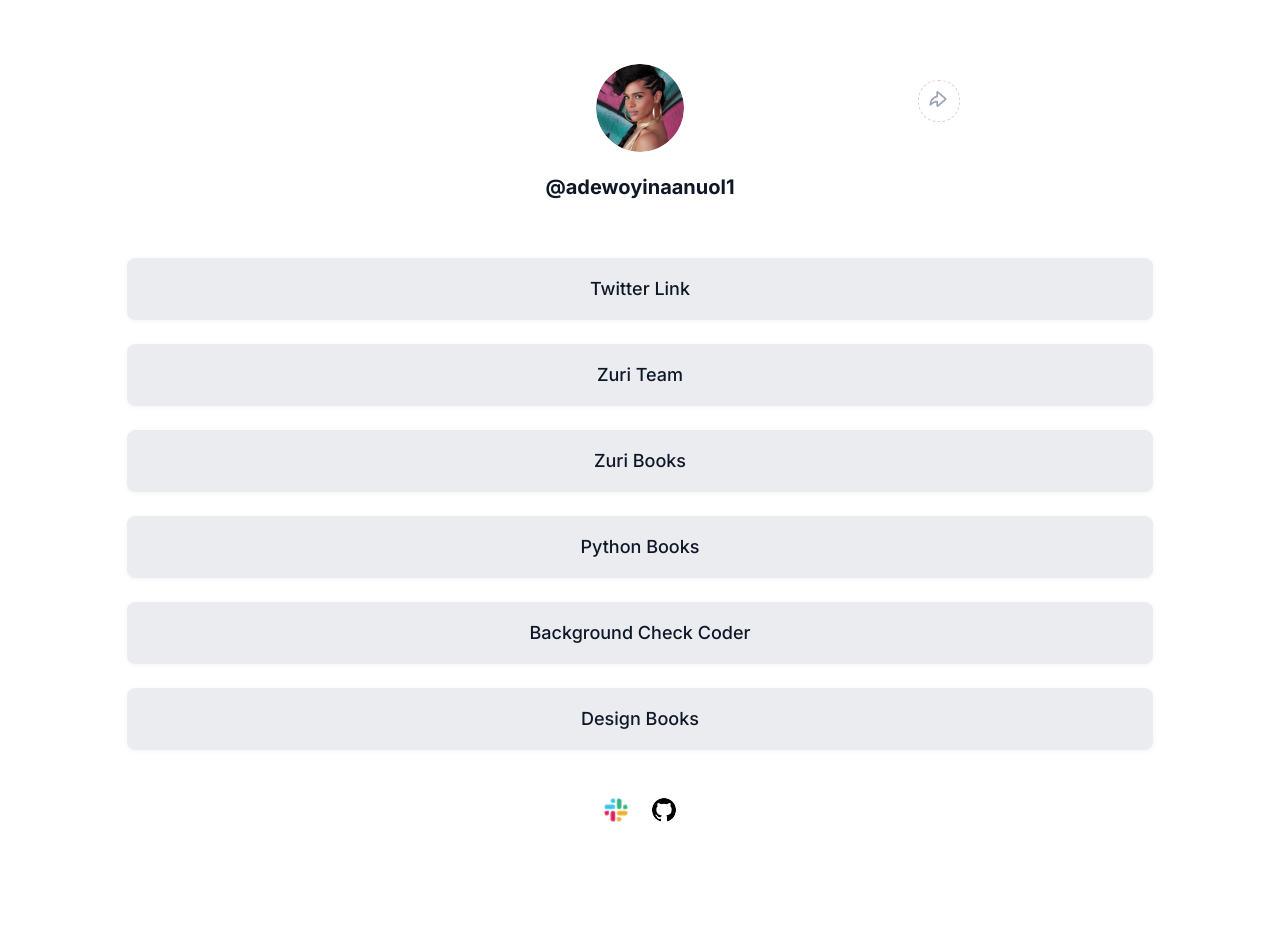
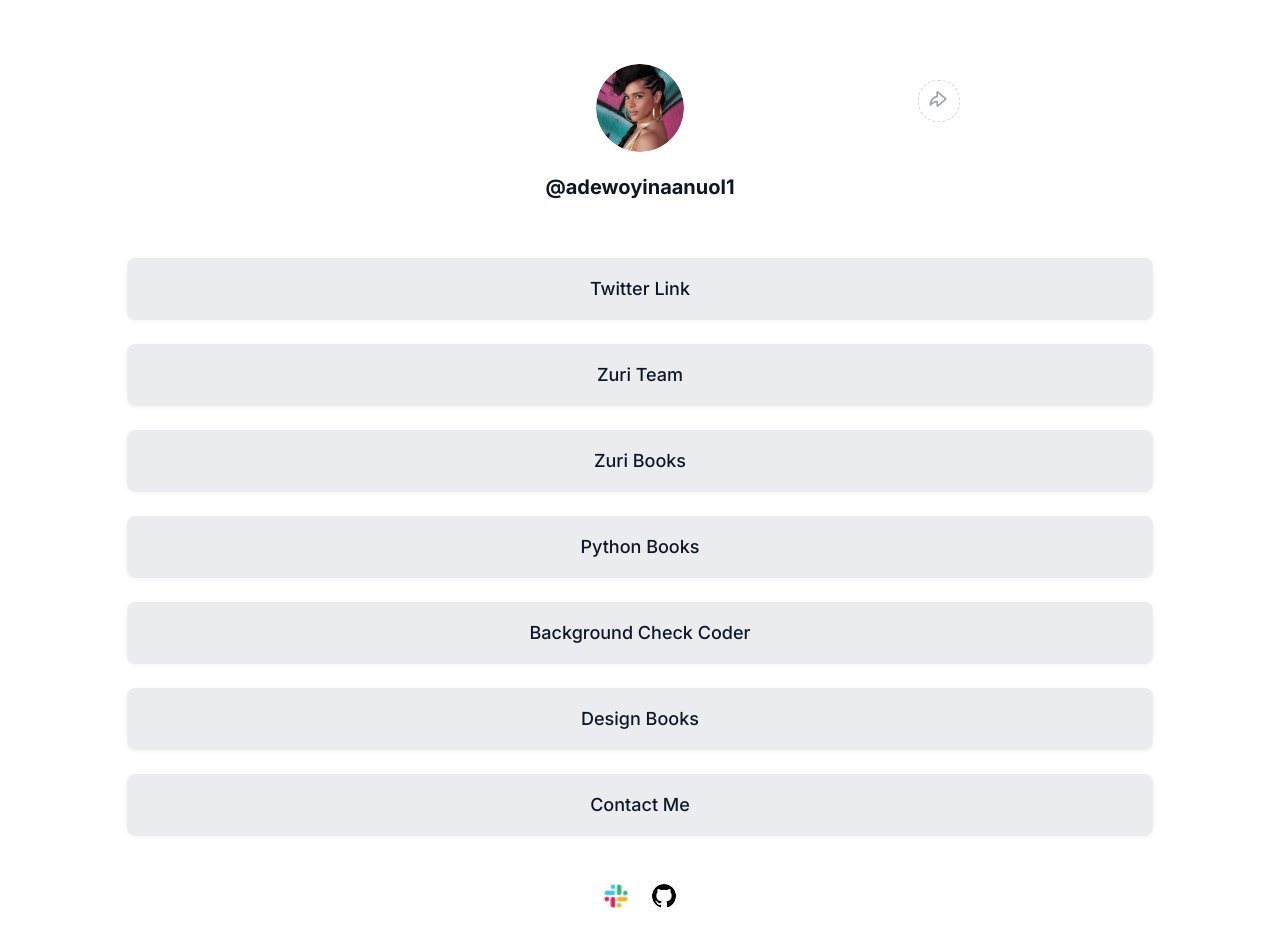
Before and after one commit to BlackMountA/Hng-task1, a React (Create React App) app: page / in a window 1280 px wide. Shown: the top 952 px of the page. Built offline with nearby package versions, Linux system fonts and the light colour scheme.

Commit message:
feature: Routing Contact page

```diff
--- a/package.json
+++ b/package.json
@@ -8,6 +8,7 @@
     "@testing-library/user-event": "^13.5.0",
     "react": "^18.2.0",
     "react-dom": "^18.2.0",
+    "react-router-dom": "^6.4.3",
     "react-scripts": "5.0.1",
     "web-vitals": "^2.1.4"
   },
--- a/src/Style.css
+++ b/src/Style.css
@@ -87,6 +87,9 @@ body {
 #book_design {
   text-decoration: none;
 }
+#contact {
+  text-decoration: none;
+}
 .frame5 {
   width: 80%;
   height: 60px;
--- /dev/null
+++ b/src/components/Contact.js
@@ -0,0 +1,10 @@
+const Contact = () => {
+    return (
+      <div>
+
+            <h1>contact</h1>
+            </div>
+  )
+}
+
+export default Contact
--- a/src/components/Footer.js
+++ b/src/components/Footer.js
@@ -7,7 +7,8 @@ const Footer = () => {
       <div className="footer__container">
         <img src={zuriLogo} id ="board-name" alt="Zuri-Internship Logo" />
         <p  id="footer__text" >HNG Internship 9 Frontend Task</p>
-        <img src={IG4}  alt='IG4 Logo'/>
+        <img src={IG4} alt='IG4 Logo' />
+
       </div>
     </footer>
   )
--- a/src/components/Stage1Tasks.js
+++ b/src/components/Stage1Tasks.js
@@ -25,7 +25,9 @@ const stage1Tasks = () => {
             <a href="https://books.zuri.team" id="books"><div className="frame5"><p className="text">Zuri Books</p></div></a>
             <a href="https://training.zuri.team/python-for-beginners?ref_id=<@adewoyinaanuoluwapo>" id="book__python" ><div className="frame5"><p className="text">Python Books</p></div></a>
             <a href="https://background.zuri.team" id="pitch"><div className="frame5"><p className="text">Background Check Coder</p></div></a>
-            <a href="https://books.zuri.team/design-rules" id="book_design"><div className="frame5"><p className="text">Design Books</p></div></a>
+          <a href="https://books.zuri.team/design-rules" id="book_design"><div className="frame5"><p className="text">Design Books</p></div></a>
+            <a href="/contact" id="contact"><div className="frame5"><p className="text">Contact Me</p></div></a>
+
         </section>
      </section>
 
--- a/src/index.js
+++ b/src/index.js
@@ -2,13 +2,23 @@ import React from 'react';
 import ReactDOM from 'react-dom/client';
 import './index.css';
 import App from './App';
+import Contact from './components/Contact';
+import { BrowserRouter as Router, Route, Routes} from "react-router-dom"
 import reportWebVitals from './reportWebVitals';
 
 const root = ReactDOM.createRoot(document.getElementById('root'));
 root.render(
+  <Router>
   <React.StrictMode>
-    <App />
-  </React.StrictMode>
+    <Routes>
+
+        <Route path='/' element={<App />} />
+        <Route path='/contact' element={<Contact/>} />
+
+      </Routes>
+
+    </React.StrictMode>
+  </Router>
 );
 
 // If you want to start measuring performance in your app, pass a function
```
Also changed, not shown: src/App.js (+11 -4 lines), 1 other file (tests, documents, lock files or other folders).
